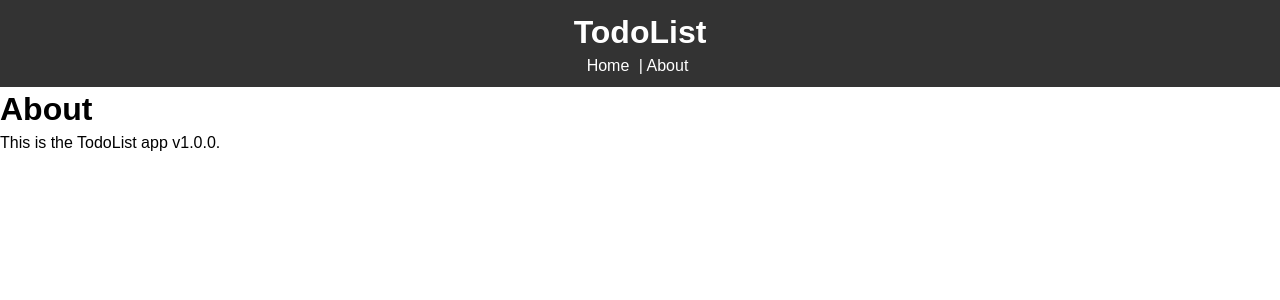
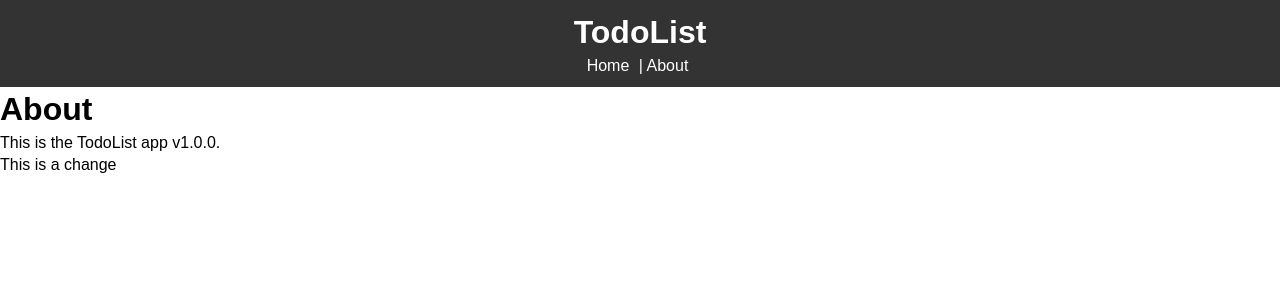
Before and after one commit to Akeem35/codeBuildAWS, a Vue app: page /#/about in a window 1280 px wide. Shown: the top 300 px of the page. Built offline with nearby package versions, Linux system fonts and the light colour scheme.

Commit message:
Update About.vue

```diff
--- a/src/views/About.vue
+++ b/src/views/About.vue
@@ -2,5 +2,6 @@
   <div class="about">
     <h1>About</h1>
     <p>This is the TodoList app v1.0.0.</p>
+    <p>This is a change</p>
   </div>
 </template>
```
